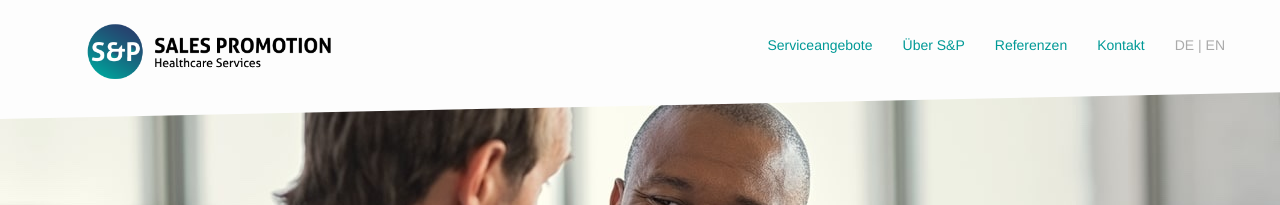
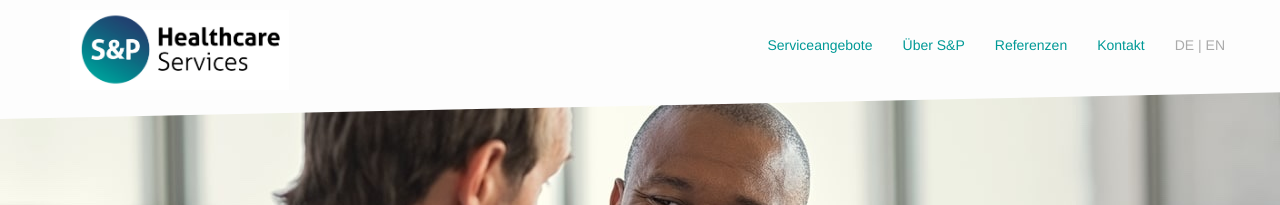
Before and after one commit to samlawski/sp-healthcare, a Jekyll site: the page built from index.html, in a window 1280 px wide. Shown: the top 205 px of the page. Built offline with Jekyll 4.4.1, drawn with Linux system fonts in a browser that asks for light colours; nearby versions of some CDN libraries.

Commit message:
Updated '_includes/header.html' via CloudCannon

```diff
--- a/_includes/header.html
+++ b/_includes/header.html
@@ -12,7 +12,7 @@
             <span class="icon-bar"></span>
           </button>
           <a class="logo editable" href="/">
-            <img src="/assets/images/sp-logo-letter.png" alt="FiRe Service &amp; Consulting" />
+            <img src="/assets/images/logo-2-min.png" alt="FiRe Service &amp; Consulting" />
           </a>
         </div><!-- / navbar-header -->
 
```
